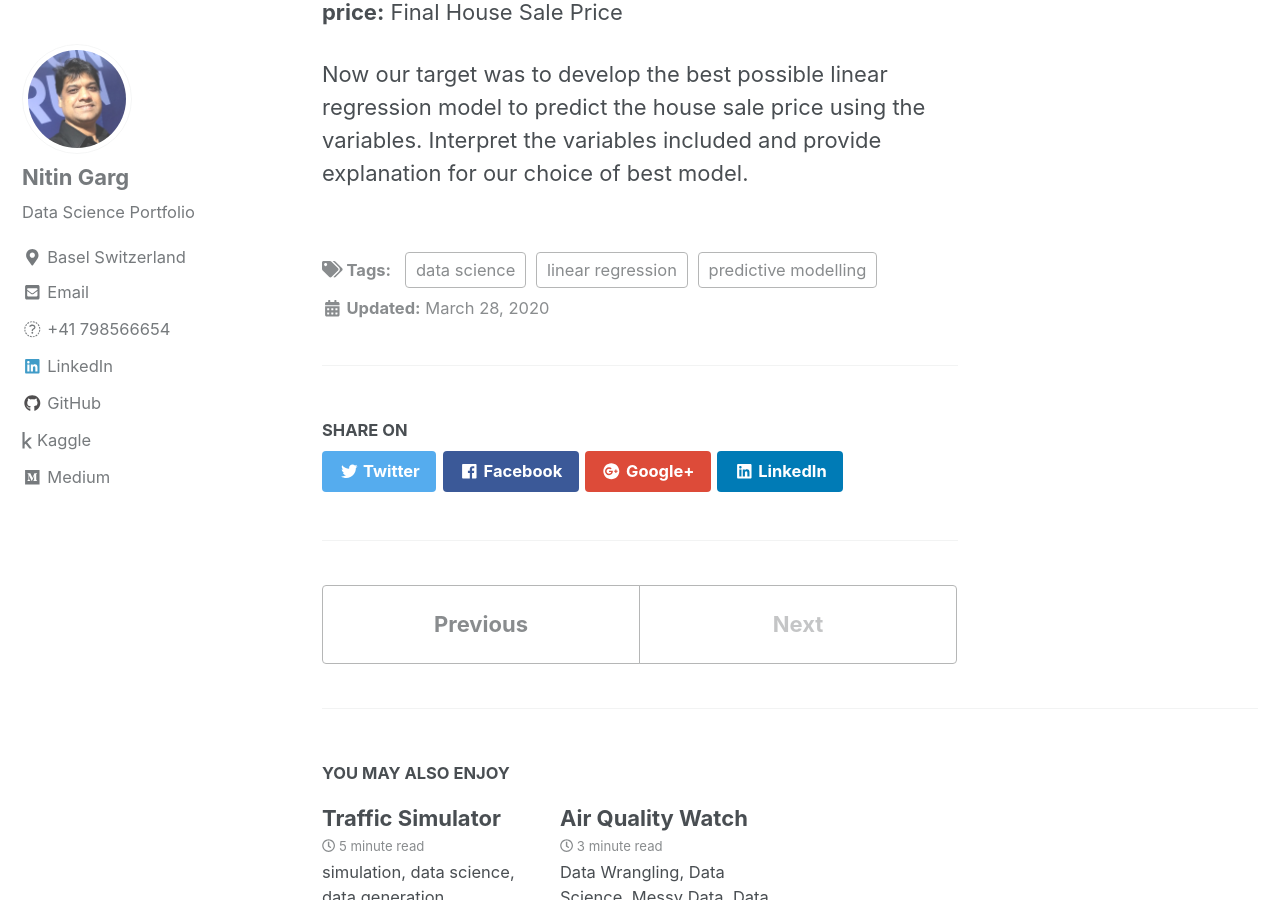
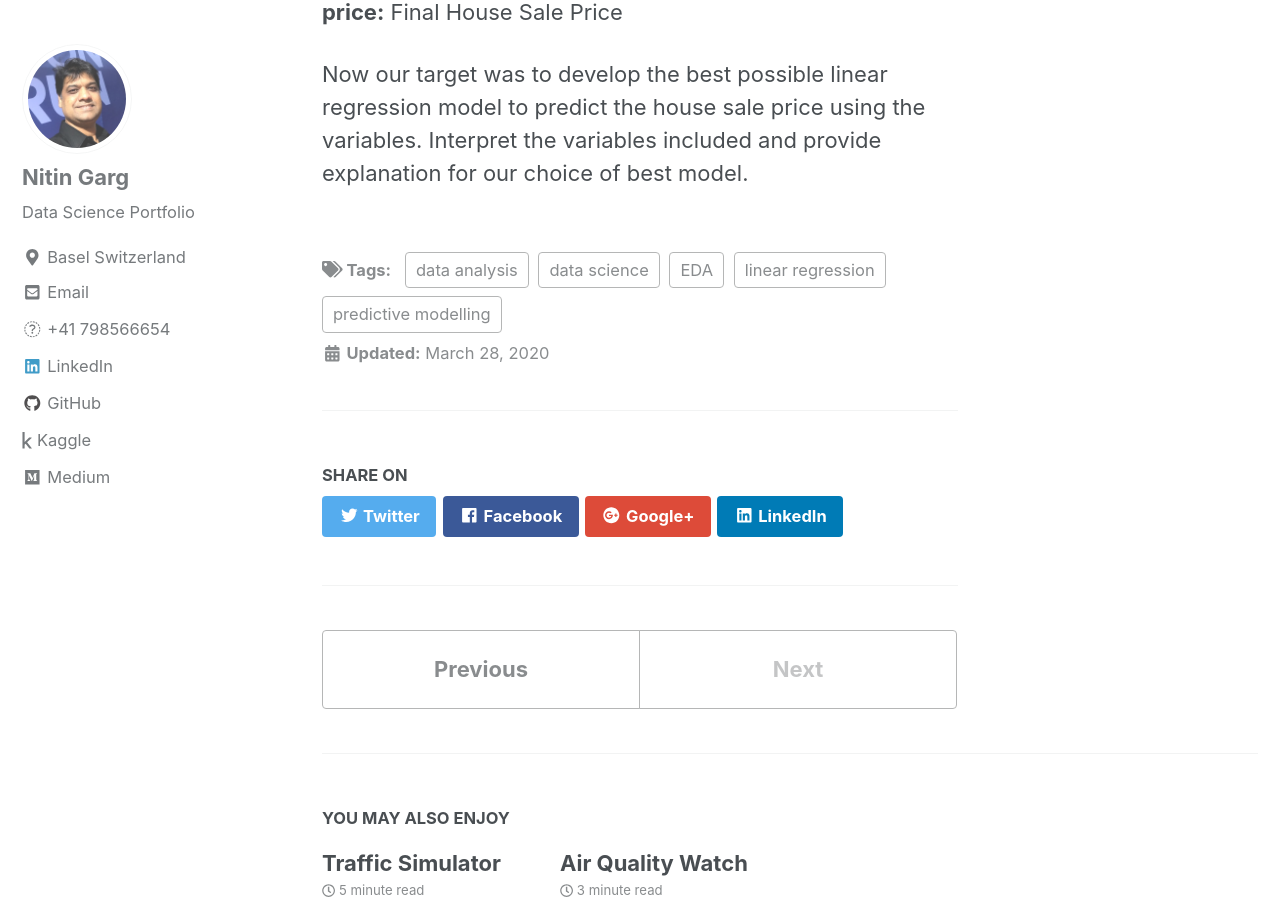
Before and after one commit to nitsg2530/nitsg2530.github.io, a Jekyll site: the page built from _posts/2020-03-28-ProjectedSalesPrice.md, in a window 1280 px wide and 900 px high, scrolled down 1073 px. Built offline with Jekyll 4.4.1, drawn with Linux system fonts in a browser that asks for light colours; nearby versions of some CDN libraries.

Commit message:
Update 2020-03-28-ProjectedSalesPrice.md

```diff
--- a/_posts/2020-03-28-ProjectedSalesPrice.md
+++ b/_posts/2020-03-28-ProjectedSalesPrice.md
@@ -1,7 +1,7 @@
 ---
 title: "Projected sales price of houses"
 date: 2020-03-28
-tags: [linear regression, data science, predictive modelling]
+tags: [linear regression, data science, predictive modelling, EDA, data analysis]
 
 excerpt: "Data Wrangling, Data Science, Predictive Modeling"
 mathjax: "true"
```
